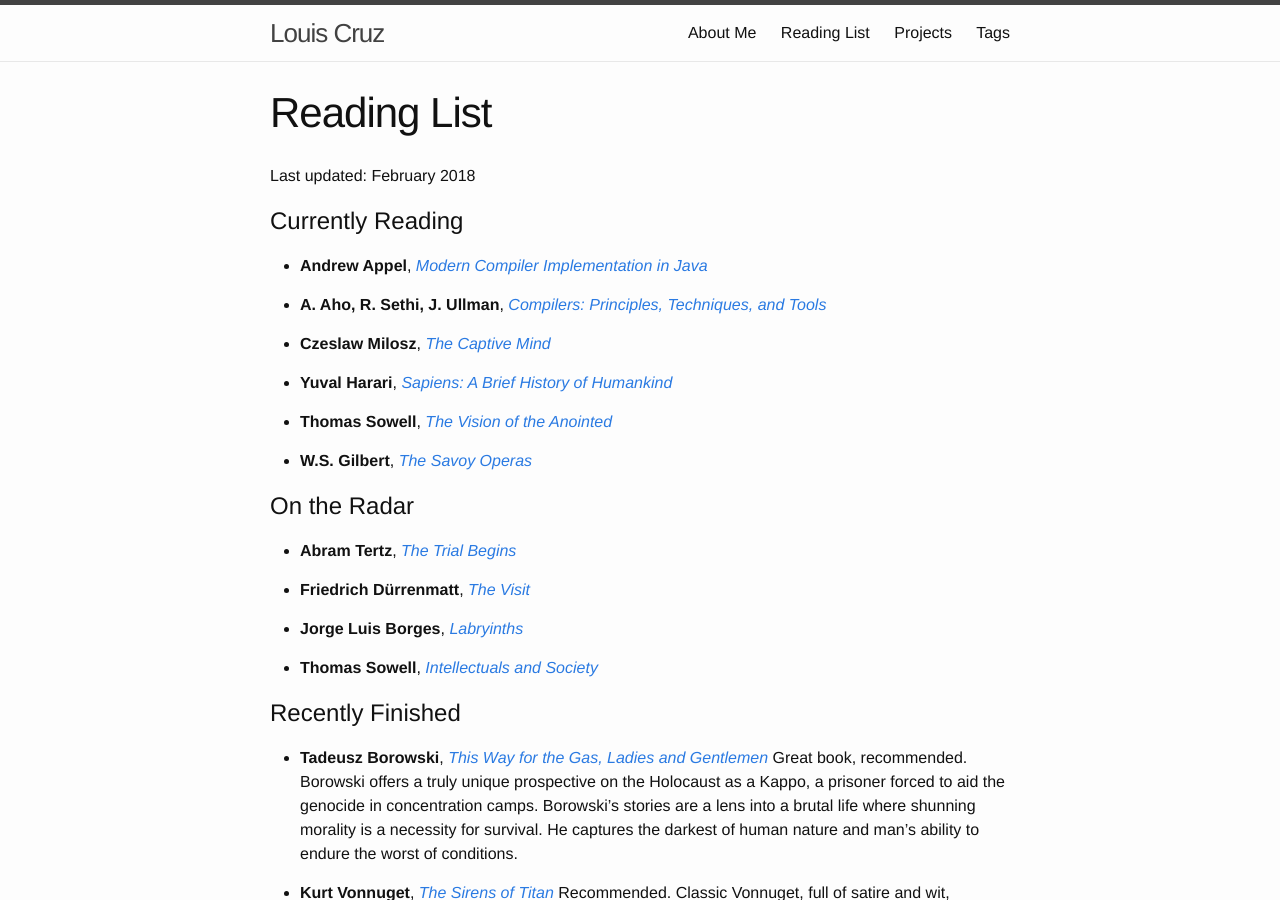
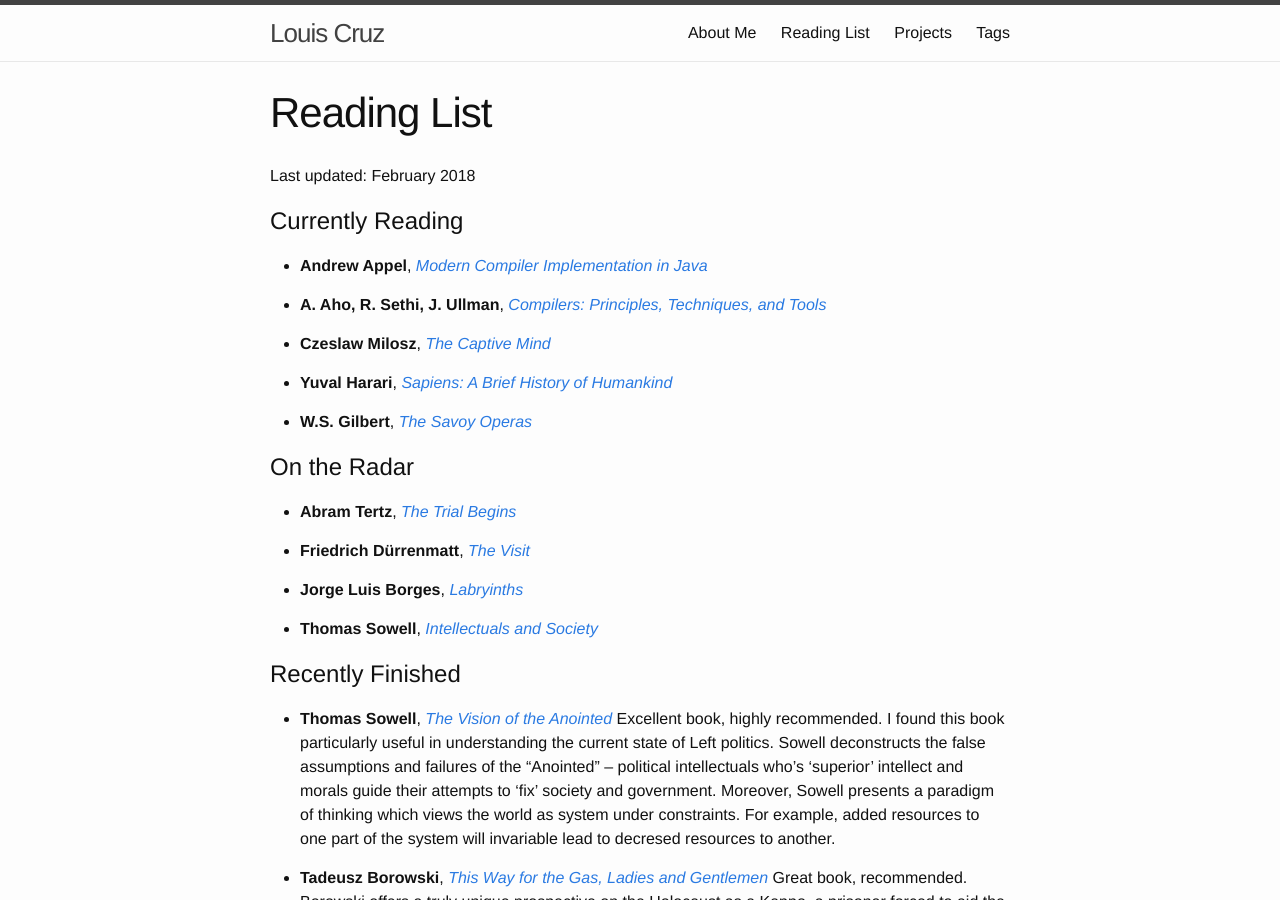
Before and after one commit to loucru1/loucru1.github.io, a Jekyll site: the page built from books.md, in a window 1280 px wide and 900 px high. Built offline with Jekyll 4.4.1, drawn with Linux system fonts in a browser that asks for light colours.

Commit message:
[update] finished books list to include the vision of the annointed

```diff
--- a/books.md
+++ b/books.md
@@ -32,6 +31,10 @@ Last updated: February 2018
 * __Thomas Sowell__, [_Intellectuals and Society_](https://www.amazon.com/Intellectuals-Society-Expanded-Thomas-Sowell/dp/0465025226/ref=tmm_pap_swatch_0?_encoding=UTF8&qid=1519580142&sr=1-1)
 
 # Recently Finished
+
+* __Thomas Sowell__, [_The Vision of the Anointed_](https://www.amazon.com/Vision-Anointed-Self-Congratulation-Social-Policy/dp/046508995X/ref=tmm_pap_swatch_0?_encoding=UTF8&qid=1520359941&sr=8-1)
+Excellent book, highly recommended. I found this book particularly useful in understanding the current state of Left politics. Sowell deconstructs the false assumptions and failures of the "Anointed" -- political intellectuals who's 'superior' intellect and morals guide their attempts to 'fix' society and government. Moreover, Sowell presents a paradigm of thinking which views the world as system under constraints. For example, added resources to one part of the system will invariable lead to decresed resources to another.
+
 * __Tadeusz Borowski__, [_This Way for the Gas, Ladies and Gentlemen_](https://www.amazon.com/This-Ladies-Gentlemen-Penguin-Classics/dp/0140186247/ref=sr_1_1?s=books&ie=UTF8&qid=1519577888&sr=1-1&keywords=this+way+for+the+gas+ladies+and+gentlemen)
 Great book, recommended. Borowski offers a truly unique prospective on the Holocaust as a Kappo, a prisoner forced to aid the genocide in concentration camps. Borowski's stories are a lens into a brutal life where shunning morality is a necessity for survival. He captures the darkest of human nature and man's ability to endure the worst of conditions.
 
```
Also changed, not shown: other parts of books.md (+0 -1 lines).
